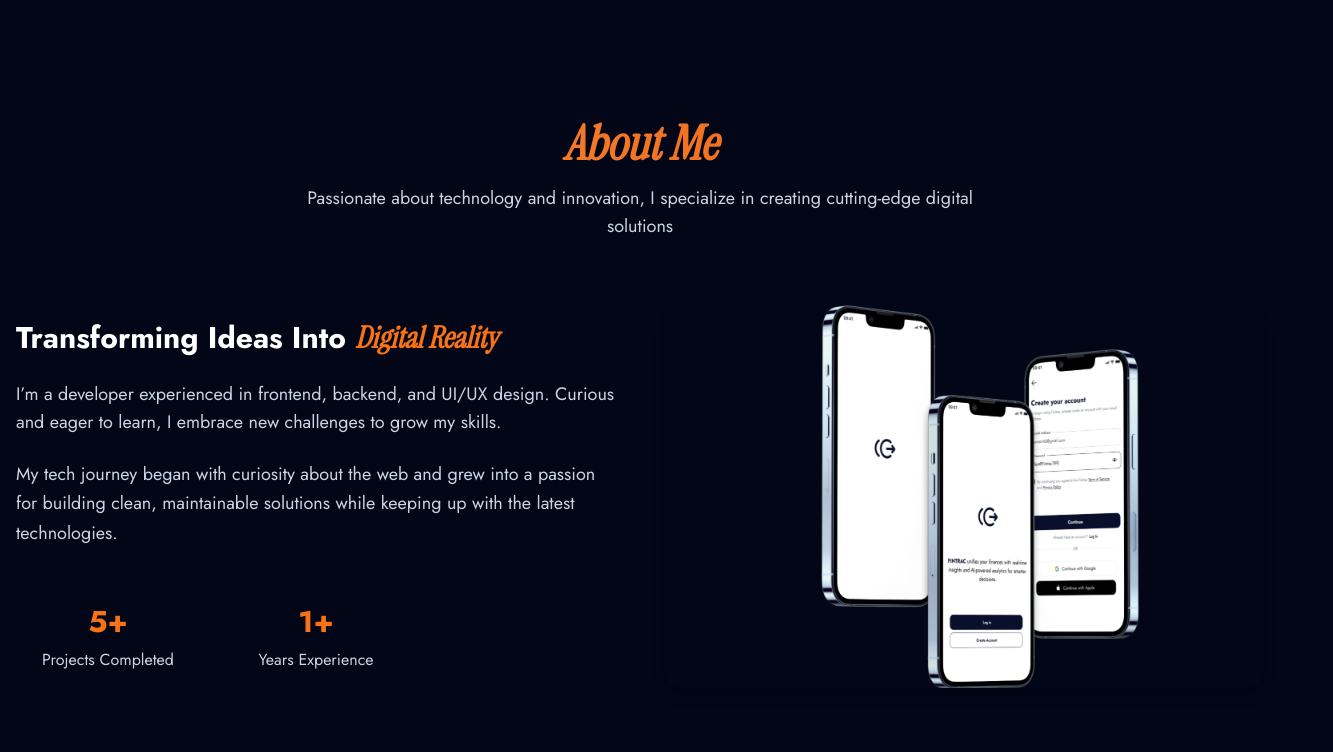
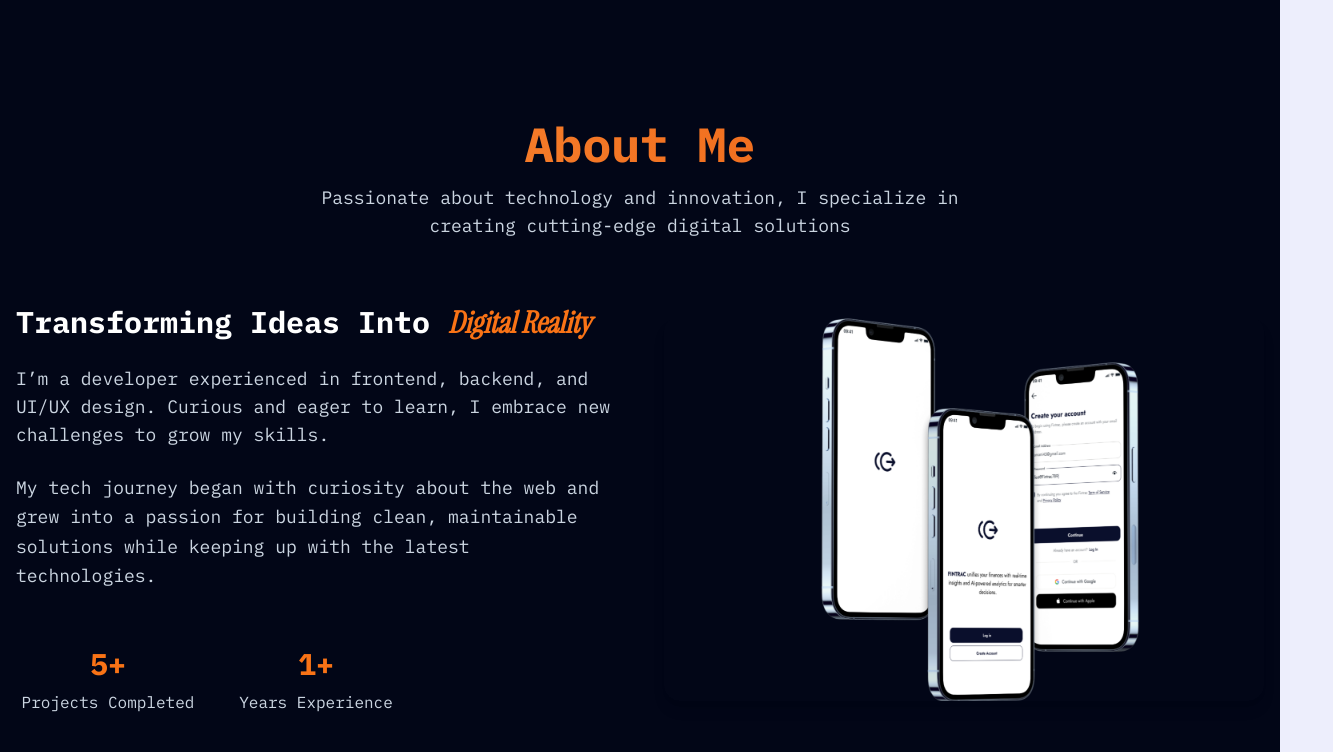
Before and after one commit to Amani-Ishimwe/Portofolio_site, a React (Vite) app: page / in a window 1280 px wide. Shown: the part 760-1512 px from the top of the page, 1333 px wide, since content can reach past the window. Built offline with nearby package versions, Linux system fonts and the light colour scheme.

Commit message:
working on fonts

```diff
--- a/src/components/About.jsx
+++ b/src/components/About.jsx
@@ -23,8 +23,8 @@ const About = () => {
   return (
     <div className="container mx-auto px-4">
       <div className="text-center mb-16">
-        <h2 className="section-title font-instrument italic">About Me</h2>
-        <p className="section-subtitle">
+        <h2 className="section-title font-ibm">About Me</h2>
+        <p className="section-subtitle font-ibm">
           Passionate about technology and innovation, I specialize in creating cutting-edge digital solutions
         </p>
       </div>
@@ -32,7 +32,7 @@ const About = () => {
       <div className="grid lg:grid-cols-2 gap-12 items-center mb-16">
         {/* Left Content */}
         <div className="space-y-6">
-          <h3 className="text-3xl font-bold text-white mb-6">
+          <h3 className="text-3xl font-bold text-white mb-6 font-ibm">
             Transforming Ideas Into{' '}
             <span className="text-primary-500 font-instrument italic">Digital Reality</span>
           </h3>
--- a/src/index.css
+++ b/src/index.css
@@ -12,7 +12,7 @@
   }
 
   body {
-    @apply bg-dark-950 text-white font-sans;
+    @apply bg-[#edeefc] text-white font-ibm;
   }
 }
 
```
